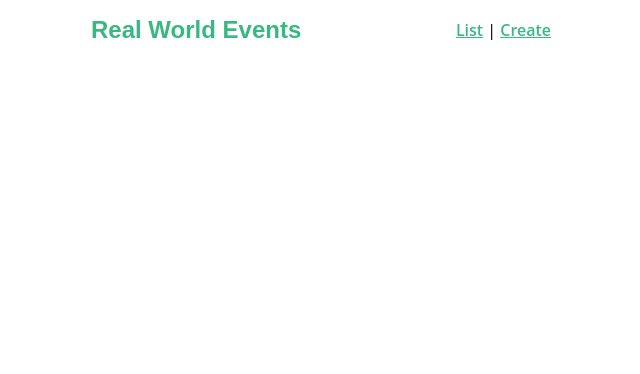
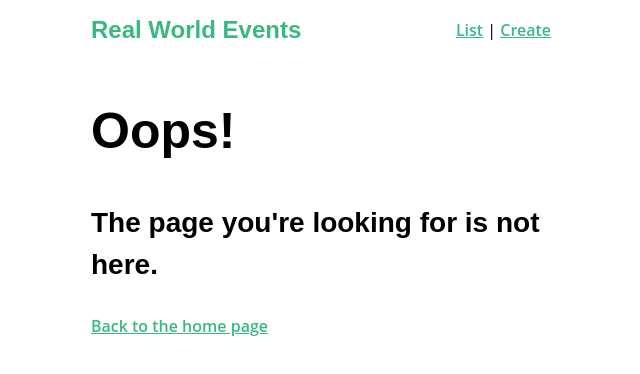
Before and after one commit to nakajima1412/real-world-vue, a Vue app: page /404 in a window 1280 px wide. Shown: the top 374 px of the page, without its empty margins (319-959 px from the left). Built offline with nearby package versions, Linux system fonts and the light colour scheme.

Commit message:
404エラーページ作成

```diff
--- a/src/router.js
+++ b/src/router.js
@@ -3,6 +3,8 @@ import Router from 'vue-router'
 import EventCreate from './views/EventCreate.vue'
 import EventList from './views/EventList.vue'
 import EventShow from './views/EventShow.vue'
+import NotFound from './views/NotFound.vue'
+
 import NProgress from 'nprogress'
 import store from '@/store/store'
 
@@ -33,6 +35,16 @@ const router = new Router({
           next()
         })
       }
+    },
+    {
+      path: '/404',
+      name: '404',
+      component: NotFound
+    },
+    {
+      // Here's the new catch all route
+      path: '*',
+      redirect: { name: '404' }
     }
   ]
 })
--- /dev/null
+++ b/src/views/NotFound.vue
@@ -0,0 +1,8 @@
+<template>
+  <div>
+    <h1>Oops!</h1>
+    <h3>The page you're looking for is not here.
+    </h3>
+    <router-link :to="{ name: 'event-list' }">Back to the home page</router-link>
+  </div>
+</template>
```
